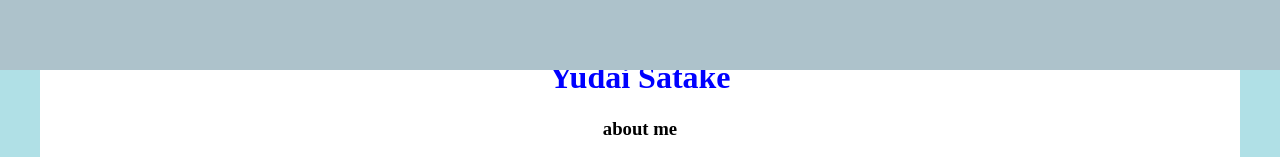
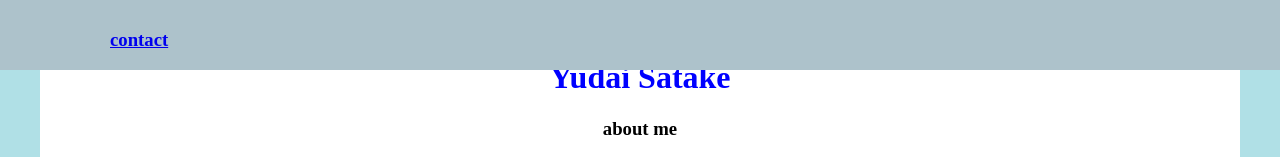
Before and after one commit to YS2226/YS2226.github.io, a plain HTML site: page index.html in a window 1280 px wide. Shown: the top 157 px of the page. Drawn offline with Linux system fonts and the light colour scheme.

Commit message:
Update support.css

```diff
--- a/support.css
+++ b/support.css
@@ -19,7 +19,7 @@ p {
 
 
 .align_right {
-    margin-left: 1900px
+    margin-left: 100px
 }
 
 .white-content {
```
